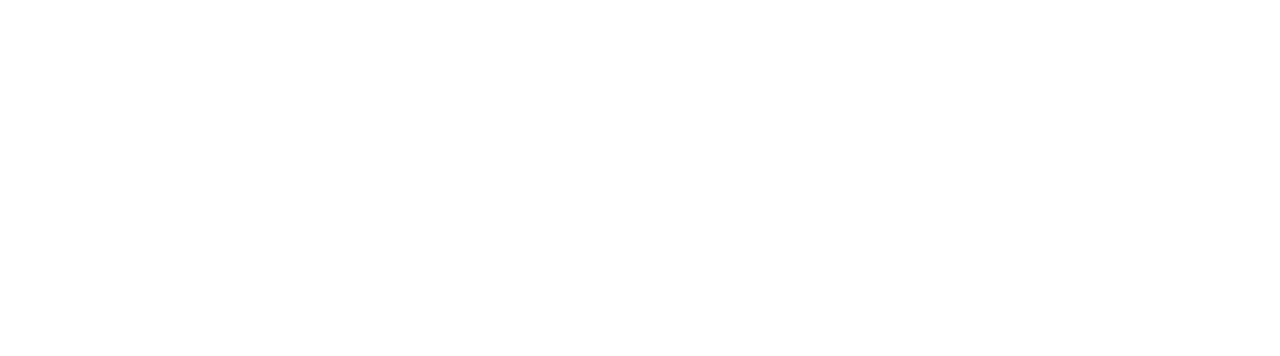
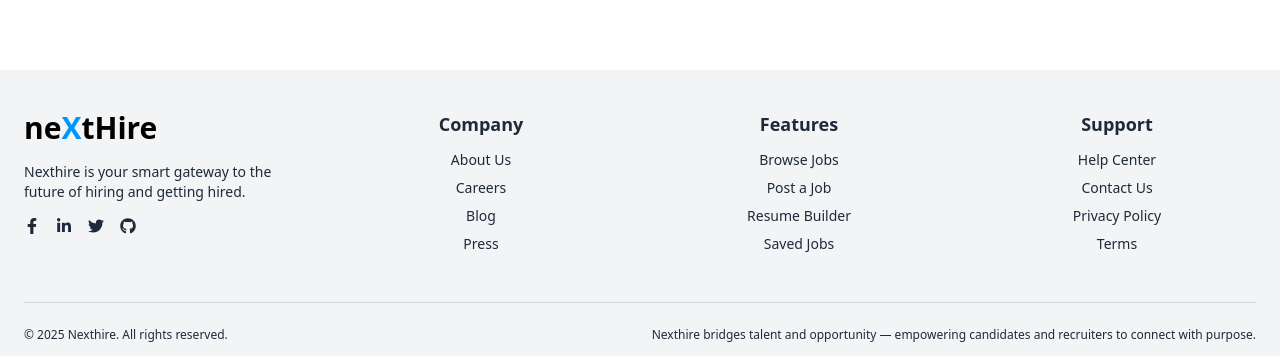
Before and after one commit to Athulya0001/JobPortal, a React (Vite) app in the folder frontend/: page / in a window 1280 px wide. Shown: the part 1614-1970 px from the top of the page. Before the commit the page ends 1604 px from the top, so only its background shows below. Built offline with nearby package versions, Linux system fonts and the light colour scheme; no server answers.

Commit message:
footer section created

```diff
--- a/frontend/src/App.jsx
+++ b/frontend/src/App.jsx
@@ -23,6 +23,7 @@
 import MotivationBanner from "./components/MotivationBanner/MotivationBanner";
 import RecruiterViewApplicants from "./components/Dashboard/RecruiterViewApplicants";
 import CandidateViewJobStatus from "./components/Dashboard/CandidateViewJobStatus";
+import Footer from "./components/Footer/Footer";
 
 function App() {
   const { isSignedIn, user } = useUser();
@@ -48,7 +49,7 @@
   }, [isSignedIn, user, dispatch]);
 
   return (
-    <div className={`${darkMode ? "bg-gray-900" : "bg-white"} min-h-screen`}>
+    <div className={`${darkMode ? "bg-gray-900" : "bg-white"} min-h-screen overflow-x-hidden`}>
       <InitUser>
 
         <ToastContainer />
@@ -105,6 +106,7 @@
             )}
           </Route>
         </Routes>
+        <Footer/>
       </InitUser>
 
     </div>
--- /dev/null
+++ b/frontend/src/components/Footer/Footer.jsx
@@ -0,0 +1,152 @@
+import React, { useContext } from "react";
+import { useLocation } from "react-router-dom";
+import { ThemeContext } from "../../Context/ThemeContext";
+import { FaFacebookF, FaLinkedinIn, FaTwitter, FaGithub } from "react-icons/fa";
+import Logo from "../Logo/Logo";
+
+const Footer = () => {
+  const { darkMode } = useContext(ThemeContext);
+  const { pathname } = useLocation();
+
+  const isHome = pathname === "/";
+
+  const footerLinks = [
+    {
+      title: "Company",
+      links: ["About Us", "Careers", "Blog", "Press"],
+    },
+    {
+      title: "Features",
+      links: ["Browse Jobs", "Post a Job", "Resume Builder", "Saved Jobs"],
+    },
+    {
+      title: "Support",
+      links: ["Help Center", "Contact Us", "Privacy Policy", "Terms"],
+    },
+  ];
+
+  return (
+    <footer
+      className={`pt-2 px-6 pb-2 mt-20 ${
+        darkMode ? "bg-gray-950 text-white" : "bg-gray-100 text-gray-800"
+      }`}
+    >
+      <div className="max-w-7xl mx-auto">
+        {isHome ? (
+          <>
+            <div className="grid grid-cols-1 md:grid-cols-4 gap-10 pt-8 pb-2">
+              <div className="space-y-4">
+                <Logo />
+                <p className="text-sm">
+                  Nexthire is your smart gateway to the future of hiring and getting
+                  hired.
+                </p>
+                <div className="flex gap-4 mt-4">
+                  <a
+                    href="https://facebook.com"
+                    target="_blank"
+                    rel="noreferrer"
+                    className="hover:text-[#0096ff] transition"
+                  >
+                    <FaFacebookF />
+                  </a>
+                  <a
+                    href="https://linkedin.com"
+                    target="_blank"
+                    rel="noreferrer"
+                    className="hover:text-[#0096ff] transition"
+                  >
+                    <FaLinkedinIn />
+                  </a>
+                  <a
+                    href="https://twitter.com"
+                    target="_blank"
+                    rel="noreferrer"
+                    className="hover:text-[#0096ff] transition"
+                  >
+                    <FaTwitter />
+                  </a>
+                  <a
+                    href="https://github.com"
+                    target="_blank"
+                    rel="noreferrer"
+                    className="hover:text-[#0096ff] transition"
+                  >
+                    <FaGithub />
+                  </a>
+                </div>
+              </div>
+
+              {footerLinks.map((section, idx) => (
+                <div key={idx}>
+                  <h3 className="text-lg font-semibold text-center mb-3">{section.title}</h3>
+                  <ul className="space-y-2 text-sm flex flex-col justify-center items-center">
+                    {section.links.map((link, i) => (
+                      <li
+                        key={i}
+                        className="cursor-pointer hover:text-[#0096ff] transition"
+                      >
+                        {link}
+                      </li>
+                    ))}
+                  </ul>
+                </div>
+              ))}
+            </div>
+
+            <div className="flex flex-col md:flex-row justify-between items-center mt-10 pb-2 pt-6 border-t dark:border-gray-700 border-gray-300 text-xs">
+              <p>&copy; {new Date().getFullYear()} Nexthire. All rights reserved.</p>
+              <p className="mt-2 md:mt-0 text-center md:text-left">
+                Nexthire bridges talent and opportunity — empowering candidates and
+                recruiters to connect with purpose.
+              </p>
+            </div>
+          </>
+        ) : (
+          <div className="flex items-center justify-between mx-4 py-2">
+            <Logo />
+            <p className="text-xs text-center">
+              &copy; {new Date().getFullYear()} Nexthire. All rights reserved.
+            </p>
+            <div className="flex gap-4">
+              <a
+                href="https://facebook.com"
+                target="_blank"
+                rel="noreferrer"
+                className="hover:text-[#0096ff] transition"
+              >
+                <FaFacebookF />
+              </a>
+              <a
+                href="https://linkedin.com"
+                target="_blank"
+                rel="noreferrer"
+                className="hover:text-[#0096ff] transition"
+              >
+                <FaLinkedinIn />
+              </a>
+              <a
+                href="https://twitter.com"
+                target="_blank"
+                rel="noreferrer"
+                className="hover:text-[#0096ff] transition"
+              >
+                <FaTwitter />
+              </a>
+              <a
+                href="https://github.com"
+                target="_blank"
+                rel="noreferrer"
+                className="hover:text-[#0096ff] transition"
+              >
+                <FaGithub />
+              </a>
+            </div>
+          </div>
+        )}
+      </div>
+    </footer>
+  );
+};
+
+export default Footer;
```
